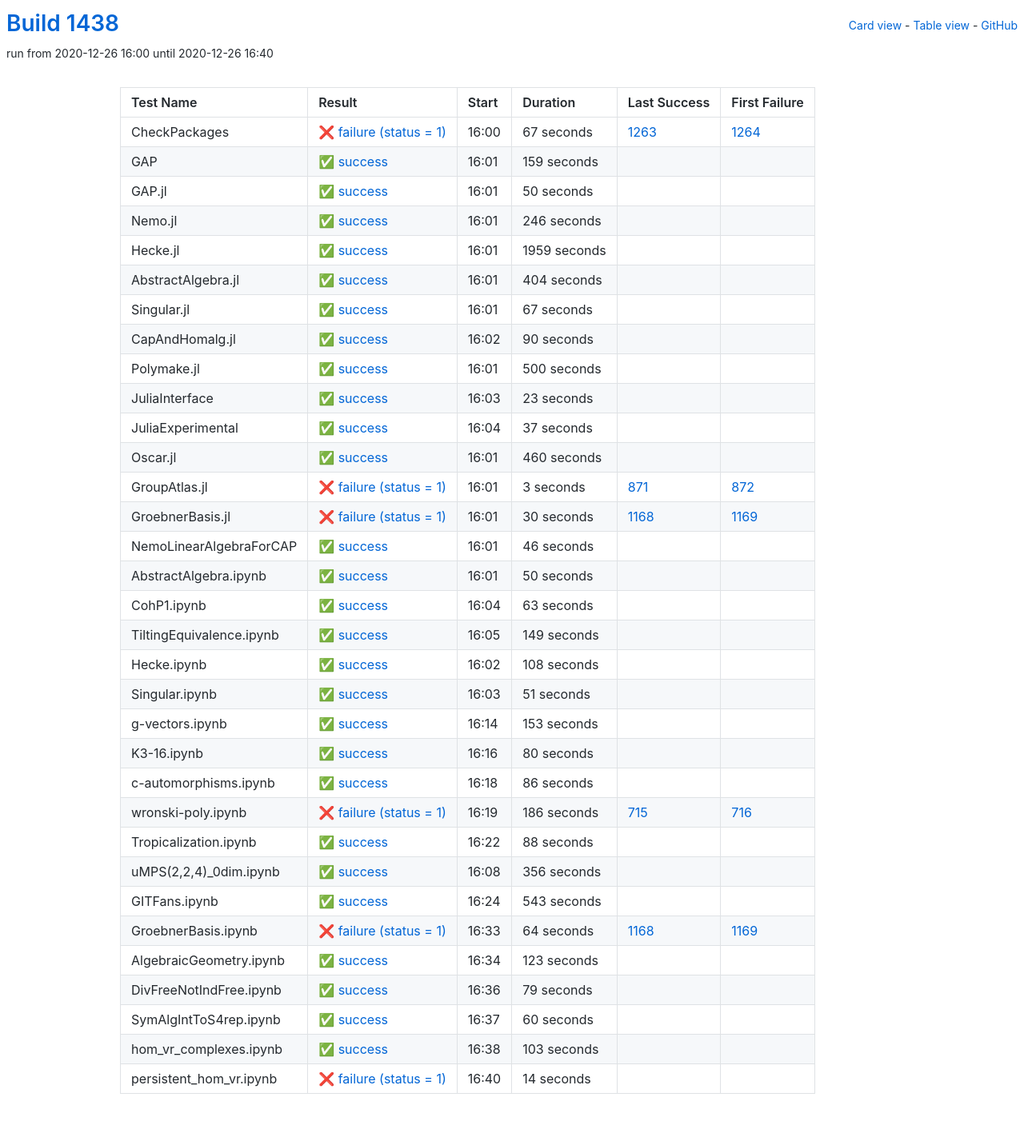
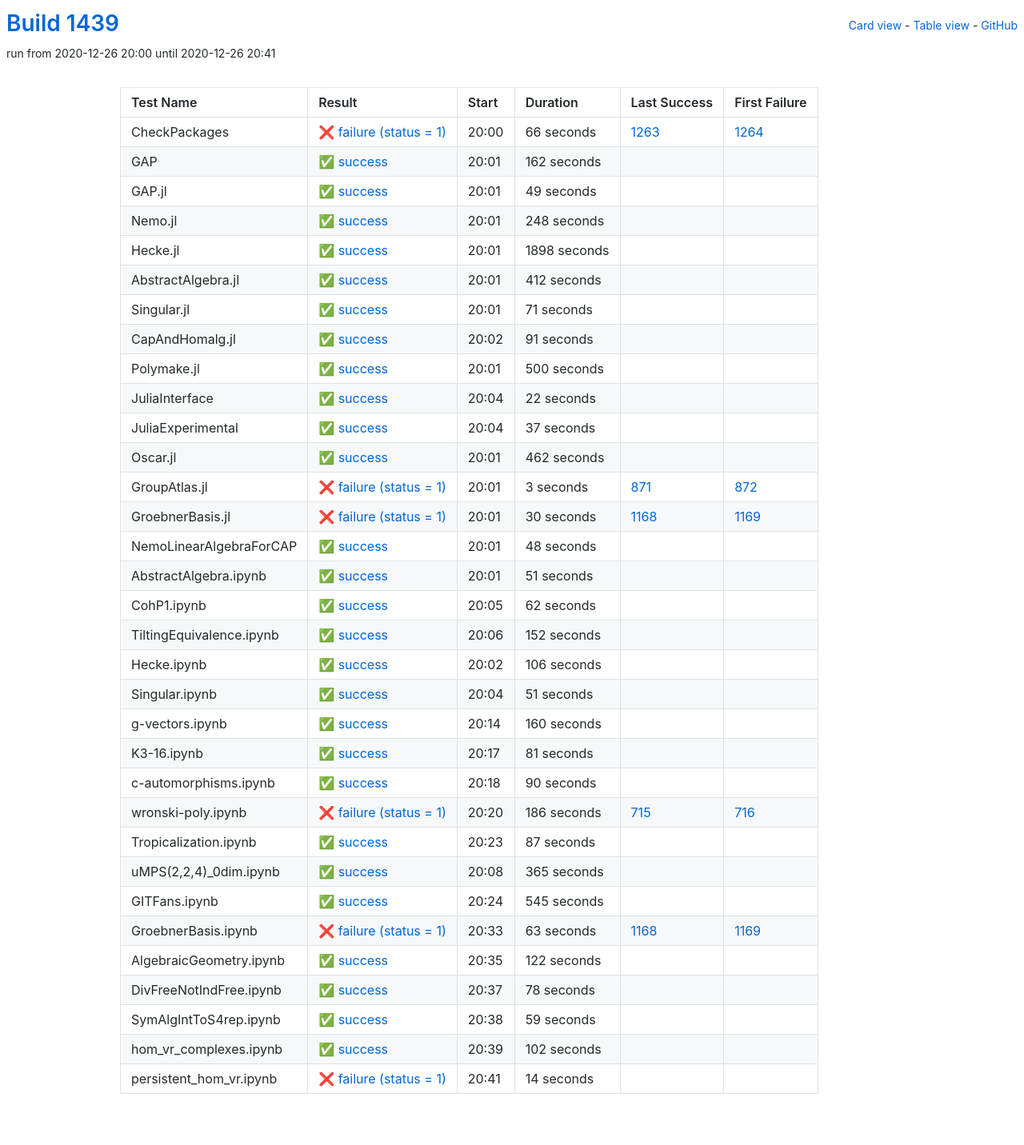
Before and after one commit to oscar-system/oscar-ci-status-stable, a Jekyll site: the page built from table.html, in a window 1280 px wide. Shown: the whole page at 80% size. Built offline with Jekyll 4.4.1, drawn with Linux system fonts in a browser that asks for light colours.

Commit message:
Build #1439

```diff
--- a/_data/ci.yml
+++ b/_data/ci.yml
@@ -1,6 +1,6 @@
 ---
-build: 1438
-build_url: https://oscarci.mathematik.uni-kl.de/job/oscar-stable/1438/
+build: 1439
+build_url: https://oscarci.mathematik.uni-kl.de/job/oscar-stable/1439/
 job: oscar-stable
 organization: oscar-system
 repo: oscar-ci-status-stable
@@ -8,104 +8,104 @@ repourl: https://github.com/oscar-system/oscar-ci-status-stable
 tests:
 - name: CheckPackages
   id: checkpackages
-  log: https://oscarci.mathematik.uni-kl.de/job/oscar-stable/1438/artifact/logs/build-1438/CheckPackages.log
-  start: 2020-12-26 16:00
+  log: https://oscarci.mathematik.uni-kl.de/job/oscar-stable/1439/artifact/logs/build-1439/CheckPackages.log
+  start: 2020-12-26 20:00
   success: false
   exitcode: 1
   status: failure
-  duration: 67
+  duration: 66
   last_success: 1263
   last_success_url: https://oscarci.mathematik.uni-kl.de/job/oscar-stable/1263/
   first_failure: 1264
   first_failure_url: https://oscarci.mathematik.uni-kl.de/job/oscar-stable/1264/
 - name: GAP
   id: gap
-  log: https://oscarci.mathematik.uni-kl.de/job/oscar-stable/1438/artifact/logs/build-1438/GAP.log
-  start: 2020-12-26 16:01
+  log: https://oscarci.mathematik.uni-kl.de/job/oscar-stable/1439/artifact/logs/build-1439/GAP.log
+  start: 2020-12-26 20:01
   success: true
   exitcode: 0
   status: success
-  duration: 159
+  duration: 162
   last_success: false
   last_success_url:
   first_failure: false
   first_failure_url:
 - name: GAP.jl
   id: gap-jl
-  log: https://oscarci.mathematik.uni-kl.de/job/oscar-stable/1438/artifact/logs/build-1438/GAP.jl.log
-  start: 2020-12-26 16:01
+  log: https://oscarci.mathematik.uni-kl.de/job/oscar-stable/1439/artifact/logs/build-1439/GAP.jl.log
+  start: 2020-12-26 20:01
   success: true
   exitcode: 0
   status: success
-  duration: 50
+  duration: 49
   last_success: false
   last_success_url:
   first_failure: false
   first_failure_url:
 - name: Nemo.jl
   id: nemo-jl
-  log: https://oscarci.mathematik.uni-kl.de/job/oscar-stable/1438/artifact/logs/build-1438/Nemo.jl.log
-  start: 2020-12-26 16:01
+  log: https://oscarci.mathematik.uni-kl.de/job/oscar-stable/1439/artifact/logs/build-1439/Nemo.jl.log
+  start: 2020-12-26 20:01
   success: true
   exitcode: 0
   status: success
-  duration: 246
+  duration: 248
   last_success: false
   last_success_url:
   first_failure: false
   first_failure_url:
 - name: Hecke.jl
   id: hecke-jl
-  log: https://oscarci.mathematik.uni-kl.de/job/oscar-stable/1438/artifact/logs/build-1438/Hecke.jl.log
-  start: 2020-12-26 16:01
+  log: https://oscarci.mathematik.uni-kl.de/job/oscar-stable/1439/artifact/logs/build-1439/Hecke.jl.log
+  start: 2020-12-26 20:01
   success: true
   exitcode: 0
   status: success
-  duration: 1959
+  duration: 1898
   last_success: false
   last_success_url:
   first_failure: false
   first_failure_url:
 - name: AbstractAlgebra.jl
   id: abstractalgebra-jl
-  log: https://oscarci.mathematik.uni-kl.de/job/oscar-stable/1438/artifact/logs/build-1438/AbstractAlgebra.jl.log
-  start: 2020-12-26 16:01
+  log: https://oscarci.mathematik.uni-kl.de/job/oscar-stable/1439/artifact/logs/build-1439/AbstractAlgebra.jl.log
+  start: 2020-12-26 20:01
   success: true
   exitcode: 0
   status: success
-  duration: 404
+  duration: 412
   last_success: false
   last_success_url:
   first_failure: false
   first_failure_url:
 - name: Singular.jl
   id: singular-jl
-  log: https://oscarci.mathematik.uni-kl.de/job/oscar-stable/1438/artifact/logs/build-1438/Singular.jl.log
-  start: 2020-12-26 16:01
+  log: https://oscarci.mathematik.uni-kl.de/job/oscar-stable/1439/artifact/logs/build-1439/Singular.jl.log
+  start: 2020-12-26 20:01
   success: true
   exitcode: 0
   status: success
-  duration: 67
+  duration: 71
   last_success: false
   last_success_url:
   first_failure: false
   first_failure_url:
 - name: CapAndHomalg.jl
   id: capandhomalg-jl
-  log: https://oscarci.mathematik.uni-kl.de/job/oscar-stable/1438/artifact/logs/build-1438/CapAndHomalg.jl.log
-  start: 2020-12-26 16:02
+  log: https://oscarci.mathematik.uni-kl.de/job/oscar-stable/1439/artifact/logs/build-1439/CapAndHomalg.jl.log
+  start: 2020-12-26 20:02
   success: true
   exitcode: 0
   status: success
-  duration: 90
+  duration: 91
   last_success: false
   last_success_url:
   first_failure: false
   first_failure_url:
 - name: Polymake.jl
   id: polymake-jl
-  log: https://oscarci.mathematik.uni-kl.de/job/oscar-stable/1438/artifact/logs/build-1438/Polymake.jl.log
-  start: 2020-12-26 16:01
+  log: https://oscarci.mathematik.uni-kl.de/job/oscar-stable/1439/artifact/logs/build-1439/Polymake.jl.log
+  start: 2020-12-26 20:01
   success: true
   exitcode: 0
   status: success
@@ -116,20 +116,20 @@ tests:
   first_failure_url:
 - name: JuliaInterface
   id: juliainterface
-  log: https://oscarci.mathematik.uni-kl.de/job/oscar-stable/1438/artifact/logs/build-1438/JuliaInterface.log
-  start: 2020-12-26 16:03
+  log: https://oscarci.mathematik.uni-kl.de/job/oscar-stable/1439/artifact/logs/build-1439/JuliaInterface.log
+  start: 2020-12-26 20:04
   success: true
   exitcode: 0
   status: success
-  duration: 23
+  duration: 22
   last_success: false
   last_success_url:
   first_failure: false
   first_failure_url:
 - name: JuliaExperimental
   id: juliaexperimental
-  log: https://oscarci.mathematik.uni-kl.de/job/oscar-stable/1438/artifact/logs/build-1438/JuliaExperimental.log
-  start: 2020-12-26 16:04
+  log: https://oscarci.mathematik.uni-kl.de/job/oscar-stable/1439/artifact/logs/build-1439/JuliaExperimental.log
+  start: 2020-12-26 20:04
   success: true
   exitcode: 0
   status: success
@@ -140,20 +140,20 @@ tests:
   first_failure_url:
 - name: Oscar.jl
   id: oscar-jl
-  log: https://oscarci.mathematik.uni-kl.de/job/oscar-stable/1438/artifact/logs/build-1438/Oscar.jl.log
-  start: 2020-12-26 16:01
+  log: https://oscarci.mathematik.uni-kl.de/job/oscar-stable/1439/artifact/logs/build-1439/Oscar.jl.log
+  start: 2020-12-26 20:01
   success: true
   exitcode: 0
   status: success
-  duration: 460
+  duration: 462
   last_success: false
   last_success_url:
   first_failure: false
   first_failure_url:
 - name: GroupAtlas.jl
   id: groupatlas-jl
-  log: https://oscarci.mathematik.uni-kl.de/job/oscar-stable/1438/artifact/logs/build-1438/GroupAtlas.jl.log
-  start: 2020-12-26 16:01
+  log: https://oscarci.mathematik.uni-kl.de/job/oscar-stable/1439/artifact/logs/build-1439/GroupAtlas.jl.log
+  start: 2020-12-26 20:01
   success: false
   exitcode: 1
   status: failure
@@ -164,8 +164,8 @@ tests:
   first_failure_url: https://oscarci.mathematik.uni-kl.de/job/oscar-stable/872/
 - name: GroebnerBasis.jl
   id: groebnerbasis-jl
-  log: https://oscarci.mathematik.uni-kl.de/job/oscar-stable/1438/artifact/logs/build-1438/GroebnerBasis.jl.log
-  start: 2020-12-26 16:01
+  log: https://oscarci.mathematik.uni-kl.de/job/oscar-stable/1439/artifact/logs/build-1439/GroebnerBasis.jl.log
+  start: 2020-12-26 20:01
   success: false
   exitcode: 1
   status: failure
@@ -176,68 +176,68 @@ tests:
   first_failure_url: https://oscarci.mathematik.uni-kl.de/job/oscar-stable/1169/
 - name: NemoLinearAlgebraForCAP
   id: nemolinearalgebraforcap
-  log: https://oscarci.mathematik.uni-kl.de/job/oscar-stable/1438/artifact/logs/build-1438/NemoLinearAlgebraForCAP.log
-  start: 2020-12-26 16:01
+  log: https://oscarci.mathematik.uni-kl.de/job/oscar-stable/1439/artifact/logs/build-1439/NemoLinearAlgebraForCAP.log
+  start: 2020-12-26 20:01
   success: true
   exitcode: 0
   status: success
-  duration: 46
+  duration: 48
   last_success: false
   last_success_url:
   first_failure: false
   first_failure_url:
 - name: AbstractAlgebra.ipynb
   id: abstractalgebra-ipynb
-  log: https://oscarci.mathematik.uni-kl.de/job/oscar-stable/1438/artifact/logs/build-1438/AbstractAlgebra.ipynb.log
-  start: 2020-12-26 16:01
+  log: https://oscarci.mathematik.uni-kl.de/job/oscar-stable/1439/artifact/logs/build-1439/AbstractAlgebra.ipynb.log
+  start: 2020-12-26 20:01
   success: true
   exitcode: 0
   status: success
-  duration: 50
+  duration: 51
   last_success: false
   last_success_url:
   first_failure: false
   first_failure_url:
 - name: CohP1.ipynb
   id: cohp1-ipynb
-  log: https://oscarci.mathematik.uni-kl.de/job/oscar-stable/1438/artifact/logs/build-1438/CohP1.ipynb.log
-  start: 2020-12-26 16:04
+  log: https://oscarci.mathematik.uni-kl.de/job/oscar-stable/1439/artifact/logs/build-1439/CohP1.ipynb.log
+  start: 2020-12-26 20:05
   success: true
   exitcode: 0
   status: success
-  duration: 63
+  duration: 62
   last_success: false
   last_success_url:
   first_failure: false
   first_failure_url:
 - name: TiltingEquivalence.ipynb
   id: tiltingequivalence-ipynb
-  log: https://oscarci.mathematik.uni-kl.de/job/oscar-stable/1438/artifact/logs/build-1438/TiltingEquivalence.ipynb.log
-  start: 2020-12-26 16:05
+  log: https://oscarci.mathematik.uni-kl.de/job/oscar-stable/1439/artifact/logs/build-1439/TiltingEquivalence.ipynb.log
+  start: 2020-12-26 20:06
   success: true
   exitcode: 0
   status: success
-  duration: 149
+  duration: 152
   last_success: false
   last_success_url:
   first_failure: false
   first_failure_url:
 - name: Hecke.ipynb
   id: hecke-ipynb
-  log: https://oscarci.mathematik.uni-kl.de/job/oscar-stable/1438/artifact/logs/build-1438/Hecke.ipynb.log
-  start: 2020-12-26 16:02
+  log: https://oscarci.mathematik.uni-kl.de/job/oscar-stable/1439/artifact/logs/build-1439/Hecke.ipynb.log
+  start: 2020-12-26 20:02
   success: true
   exitcode: 0
   status: success
-  duration: 108
+  duration: 106
   last_success: false
   last_success_url:
   first_failure: false
   first_failure_url:
 - name: Singular.ipynb
   id: singular-ipynb
-  log: https://oscarci.mathematik.uni-kl.de/job/oscar-stable/1438/artifact/logs/build-1438/Singular.ipynb.log
-  start: 2020-12-26 16:03
+  log: https://oscarci.mathematik.uni-kl.de/job/oscar-stable/1439/artifact/logs/build-1439/Singular.ipynb.log
+  start: 2020-12-26 20:04
   success: true
   exitcode: 0
   status: success
@@ -248,44 +248,44 @@ tests:
   first_failure_url:
 - name: g-vectors.ipynb
   id: g-vectors-ipynb
-  log: https://oscarci.mathematik.uni-kl.de/job/oscar-stable/1438/artifact/logs/build-1438/g-vectors.ipynb.log
-  start: 2020-12-26 16:14
+  log: https://oscarci.mathematik.uni-kl.de/job/oscar-stable/1439/artifact/logs/build-1439/g-vectors.ipynb.log
+  start: 2020-12-26 20:14
   success: true
   exitcode: 0
   status: success
-  duration: 153
+  duration: 160
   last_success: false
   last_success_url:
   first_failure: false
   first_failure_url:
 - name: K3-16.ipynb
   id: k3-16-ipynb
-  log: https://oscarci.mathematik.uni-kl.de/job/oscar-stable/1438/artifact/logs/build-1438/K3-16.ipynb.log
-  start: 2020-12-26 16:16
+  log: https://oscarci.mathematik.uni-kl.de/job/oscar-stable/1439/artifact/logs/build-1439/K3-16.ipynb.log
+  start: 2020-12-26 20:17
   success: true
   exitcode: 0
   status: success
-  duration: 80
+  duration: 81
   last_success: false
   last_success_url:
   first_failure: false
   first_failure_url:
 - name: c-automorphisms.ipynb
   id: c-automorphisms-ipynb
-  log: https://oscarci.mathematik.uni-kl.de/job/oscar-stable/1438/artifact/logs/build-1438/c-automorphisms.ipynb.log
-  start: 2020-12-26 16:18
+  log: https://oscarci.mathematik.uni-kl.de/job/oscar-stable/1439/artifact/logs/build-1439/c-automorphisms.ipynb.log
+  start: 2020-12-26 20:18
   success: true
   exitcode: 0
   status: success
-  duration: 86
+  duration: 90
   last_success: false
   last_success_url:
   first_failure: false
   first_failure_url:
 - name: wronski-poly.ipynb
   id: wronski-poly-ipynb
-  log: https://oscarci.mathematik.uni-kl.de/job/oscar-stable/1438/artifact/logs/build-1438/wronski-poly.ipynb.log
-  start: 2020-12-26 16:19
+  log: https://oscarci.mathematik.uni-kl.de/job/oscar-stable/1439/artifact/logs/build-1439/wronski-poly.ipynb.log
+  start: 2020-12-26 20:20
   success: false
   exitcode: 1
   status: failure
@@ -296,104 +296,104 @@ tests:
   first_failure_url: https://oscarci.mathematik.uni-kl.de/job/oscar-stable/716/
 - name: Tropicalization.ipynb
   id: tropicalization-ipynb
-  log: https://oscarci.mathematik.uni-kl.de/job/oscar-stable/1438/artifact/logs/build-1438/Tropicalization.ipynb.log
-  start: 2020-12-26 16:22
+  log: https://oscarci.mathematik.uni-kl.de/job/oscar-stable/1439/artifact/logs/build-1439/Tropicalization.ipynb.log
+  start: 2020-12-26 20:23
   success: true
   exitcode: 0
   status: success
-  duration: 88
+  duration: 87
   last_success: false
   last_success_url:
   first_failure: false
   first_failure_url:
 - name: uMPS(2,2,4)_0dim.ipynb
   id: umps-2-2-4-0dim-ipynb
-  log: https://oscarci.mathematik.uni-kl.de/job/oscar-stable/1438/artifact/logs/build-1438/uMPS-2-2-4-_0dim.ipynb.log
-  start: 2020-12-26 16:08
+  log: https://oscarci.mathematik.uni-kl.de/job/oscar-stable/1439/artifact/logs/build-1439/uMPS-2-2-4-_0dim.ipynb.log
+  start: 2020-12-26 20:08
   success: true
   exitcode: 0
   status: success
-  duration: 356
+  duration: 365
   last_success: false
   last_success_url:
   first_failure: false
   first_failure_url:
 - name: GITFans.ipynb
   id: gitfans-ipynb
-  log: https://oscarci.mathematik.uni-kl.de/job/oscar-stable/1438/artifact/logs/build-1438/GITFans.ipynb.log
-  start: 2020-12-26 16:24
+  log: https://oscarci.mathematik.uni-kl.de/job/oscar-stable/1439/artifact/logs/build-1439/GITFans.ipynb.log
+  start: 2020-12-26 20:24
   success: true
   exitcode: 0
   status: success
-  duration: 543
+  duration: 545
   last_success: false
   last_success_url:
   first_failure: false
   first_failure_url:
 - name: GroebnerBasis.ipynb
   id: groebnerbasis-ipynb
-  log: https://oscarci.mathematik.uni-kl.de/job/oscar-stable/1438/artifact/logs/build-1438/GroebnerBasis.ipynb.log
-  start: 2020-12-26 16:33
+  log: https://oscarci.mathematik.uni-kl.de/job/oscar-stable/1439/artifact/logs/build-1439/GroebnerBasis.ipynb.log
+  start: 2020-12-26 20:33
   success: false
   exitcode: 1
   status: failure
-  duration: 64
+  duration: 63
   last_success: 1168
   last_success_url: https://oscarci.mathematik.uni-kl.de/job/oscar-stable/1168/
   first_failure: 1169
   first_failure_url: https://oscarci.mathematik.uni-kl.de/job/oscar-stable/1169/
 - name: AlgebraicGeometry.ipynb
   id: algebraicgeometry-ipynb
-  log: https://oscarci.mathematik.uni-kl.de/job/oscar-stable/1438/artifact/logs/build-1438/AlgebraicGeometry.ipynb.log
-  start: 2020-12-26 16:34
+  log: https://oscarci.mathematik.uni-kl.de/job/oscar-stable/1439/artifact/logs/build-1439/AlgebraicGeometry.ipynb.log
+  start: 2020-12-26 20:35
   success: true
   exitcode: 0
   status: success
-  duration: 123
+  duration: 122
   last_success: false
   last_success_url:
   first_failure: false
   first_failure_url:
 - name: DivFreeNotIndFree.ipynb
   id: divfreenotindfree-ipynb
-  log: https://oscarci.mathematik.uni-kl.de/job/oscar-stable/1438/artifact/logs/build-1438/DivFreeNotIndFree.ipynb.log
-  start: 2020-12-26 16:36
+  log: https://oscarci.mathematik.uni-kl.de/job/oscar-stable/1439/artifact/logs/build-1439/DivFreeNotIndFree.ipynb.log
+  start: 2020-12-26 20:37
   success: true
   exitcode: 0
   status: success
-  duration: 79
+  duration: 78
   last_success: false
   last_success_url:
   first_failure: false
   first_failure_url:
 - name: SymAlgIntToS4rep.ipynb
   id: symalginttos4rep-ipynb
-  log: https://oscarci.mathematik.uni-kl.de/job/oscar-stable/1438/artifact/logs/build-1438/SymAlgIntToS4rep.ipynb.log
-  start: 2020-12-26 16:37
+  log: https://oscarci.mathematik.uni-kl.de/job/oscar-stable/1439/artifact/logs/build-1439/SymAlgIntToS4rep.ipynb.log
+  start: 2020-12-26 20:38
   success: true
   exitcode: 0
   status: success
-  duration: 60
+  duration: 59
   last_success: false
   last_success_url:
   first_failure: false
   first_failure_url:
 - name: hom_vr_complexes.ipynb
   id: hom-vr-complexes-ipynb
-  log: https://oscarci.mathematik.uni-kl.de/job/oscar-stable/1438/artifact/logs/build-1438/hom_vr_complexes.ipynb.log
-  start: 2020-12-26 16:38
+  log: https://oscarci.mathematik.uni-kl.de/job/oscar-stable/1439/artifact/logs/build-1439/hom_vr_complexes.ipynb.log
+  start: 2020-12-26 20:39
   success: true
   exitcode: 0
   status: success
-  duration: 103
+  duration: 102
   last_success: false
   last_success_url:
   first_failure: false
   first_failure_url:
 - name: persistent_hom_vr.ipynb
   id: persistent-hom-vr-ipynb
-  log: https://oscarci.mathematik.uni-kl.de/job/oscar-stable/1438/artifact/logs/build-1438/persistent_hom_vr.ipynb.log
-  start: 2020-12-26 16:40
+  log: https://oscarci.mathematik.uni-kl.de/job/oscar-stable/1439/artifact/logs/build-1439/persistent_hom_vr.ipynb.log
+  start: 2020-12-26 20:41
   success: false
   exitcode: 1
   status: failure
```
Also changed, not shown: README.md.
